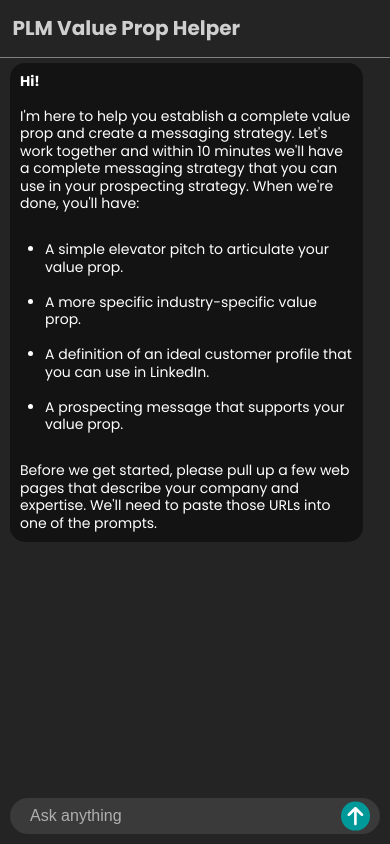
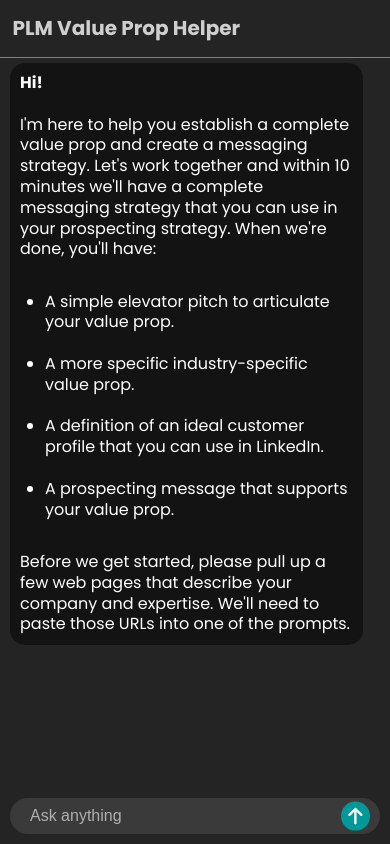
Before and after one commit to Shashhhh/plm_value, a React (Vite) app in the folder plmValue/: page / in a window 390 px wide. Built offline with nearby package versions, Linux system fonts and the light colour scheme; no server answers.

Commit message:
small ui changes

```diff
--- a/plmValue/src/App.css
+++ b/plmValue/src/App.css
@@ -72,10 +72,11 @@
         border-radius: 15px;
         display: inline-block;
         align-self: flex-start;
+        line-height: 1.3;
       }
 
     .messageText {
-        font-size: 14px;
+        font-size: 1rem;
         color: white;
         word-wrap: break-word;
         display: inline-block;
@@ -93,12 +94,10 @@
       }
     .messageText p {
         margin: 0;
-        line-height: 1.25;
       }
       .messageText ul,
       .messageText ol {
         margin: -10px 0;
-        line-height: 1.25;
         padding-left: 25px;
       }
       .messageText li {
@@ -183,8 +182,8 @@
         color: white;
         .arrowIcon
         {
-          width: 24px;
-          height: 24px;
+          width: 21px;
+          height: 21px;
         }
       }
       .sendButton:hover
@@ -269,8 +268,8 @@
             width: calc(var(--button-height) * 0.9);
             .arrowIcon
             {
-              width: 21px;
-              height: 21px;
+              width: 19px;
+              height: 19px;
             }
           }
         }
```
